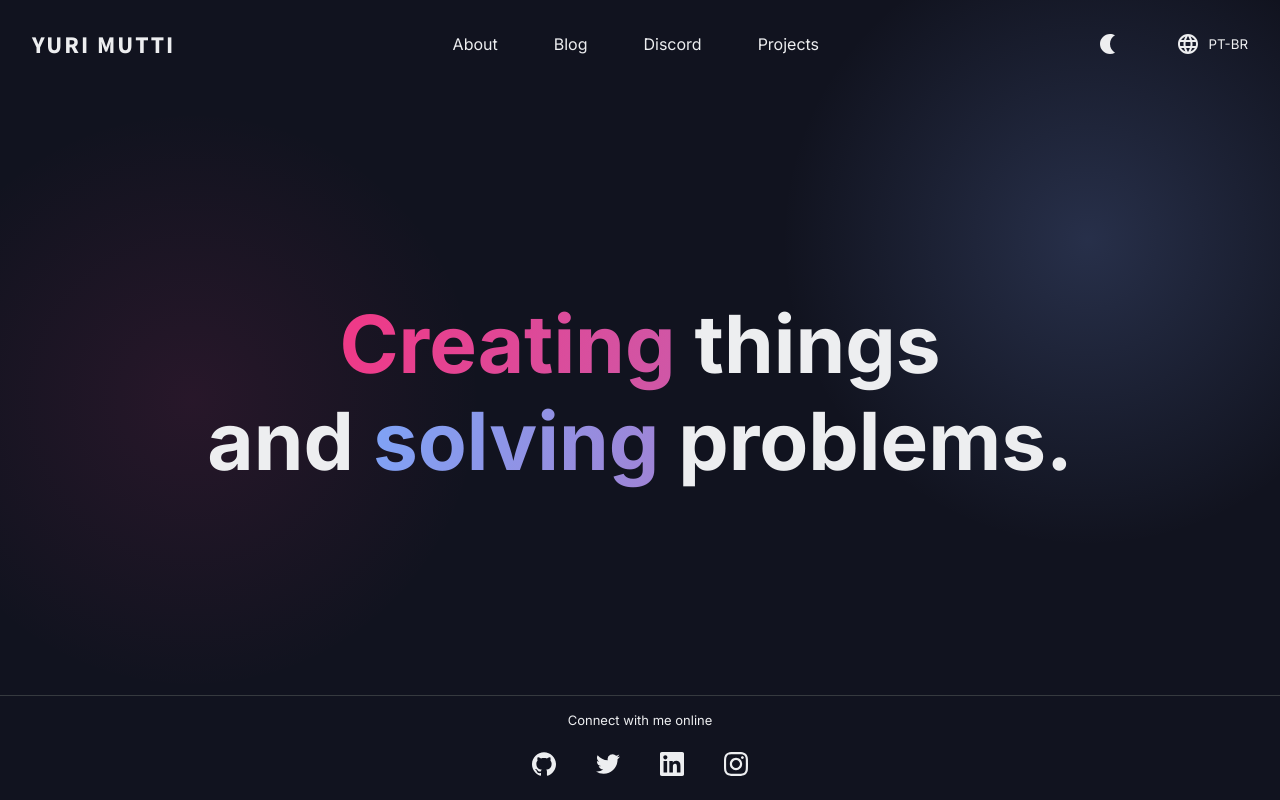
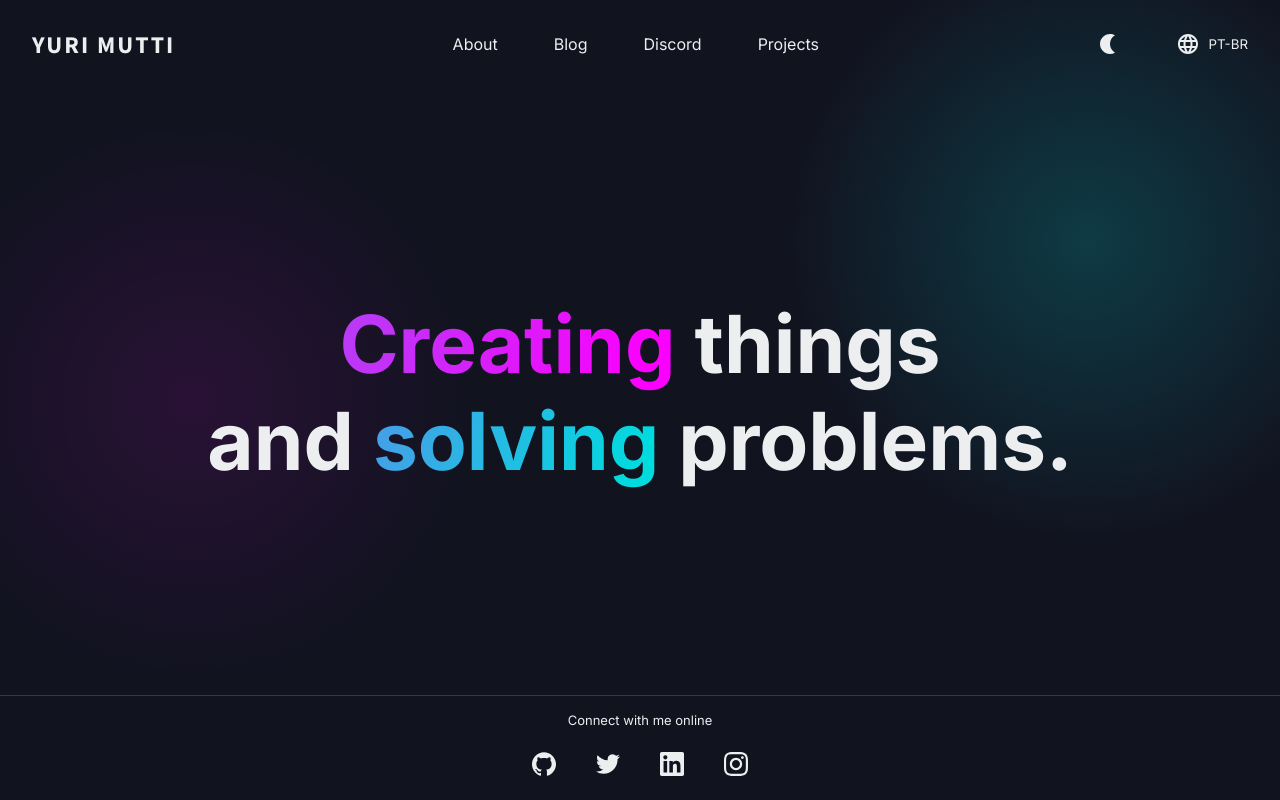
Before and after one commit to yurimutti/yurimutti.com, a Next.js app: page / in a window 1280 px wide. Built offline with nearby package versions, Linux system fonts and the light colour scheme.

Commit message:
refactor: new gradient colors

```diff
--- a/src/components/layouts/ellipses/index.ts
+++ b/src/components/layouts/ellipses/index.ts
@@ -5,5 +5,5 @@ export const Ellipses = styled('div', {
   position: 'absolute',
   zIndex: -1,
   background:
-    'radial-gradient(circle at 15% 50%, rgba(238,58,136,0.1) , rgba(255, 255, 255, 0) 25%), radial-gradient(circle at 85% 30%, rgba(128,162,245, 0.2), rgba(255, 255, 255, 0) 25%)',
+    'radial-gradient(circle at 15% 50%, rgba(252, 0, 255, 0.1) , rgba(255, 255, 255, 0) 25%), radial-gradient(circle at 85% 30%, rgba(0, 219, 222, 0.2), rgba(255, 255, 255, 0) 25%)',
 });
--- a/src/components/layouts/hero/index.tsx
+++ b/src/components/layouts/hero/index.tsx
@@ -4,8 +4,10 @@ export function Hero() {
   return (
     <S.Section>
       <S.Text>
-        <S.HeroGradient gradient="pink">Creating</S.HeroGradient> things
-        <br /> and <S.HeroGradient gradient="blue">solving</S.HeroGradient>{' '}
+        <S.HeroGradient>Creating</S.HeroGradient> things
+        <br /> and <S.HeroGradient gradient="invert">
+          solving
+        </S.HeroGradient>{' '}
         problems.
       </S.Text>
     </S.Section>
--- a/src/components/layouts/hero/styles.ts
+++ b/src/components/layouts/hero/styles.ts
@@ -25,17 +25,14 @@ export const HeroGradient = styled('strong', {
   WebkitBackgroundClip: 'text',
   WebkitTextFillColor: 'transparent',
   backgroundSize: '400% 400%',
-  animation: `${backgroundGradient} 3s ease infinite`,
+  animation: `${backgroundGradient} 4s ease infinite`,
+  backgroundImage: 'linear-gradient(109.6deg,  #00dbde  11.2%, #fc00ff 91.1% )',
 
   variants: {
     gradient: {
-      pink: {
+      invert: {
         backgroundImage:
-          'linear-gradient(109.6deg,  rgba(238,58,136,1) 11.2%, rgba(128,162,245,1) 91.1% )',
-      },
-      blue: {
-        backgroundImage:
-          'linear-gradient(109.6deg,  rgba(128,162,245,1)  11.2%, rgba(238,58,136,1) 91.1% )',
+          'linear-gradient(109.6deg,  #fc00ff  11.2%, #00dbde 91.1% )',
       },
     },
   },
```
